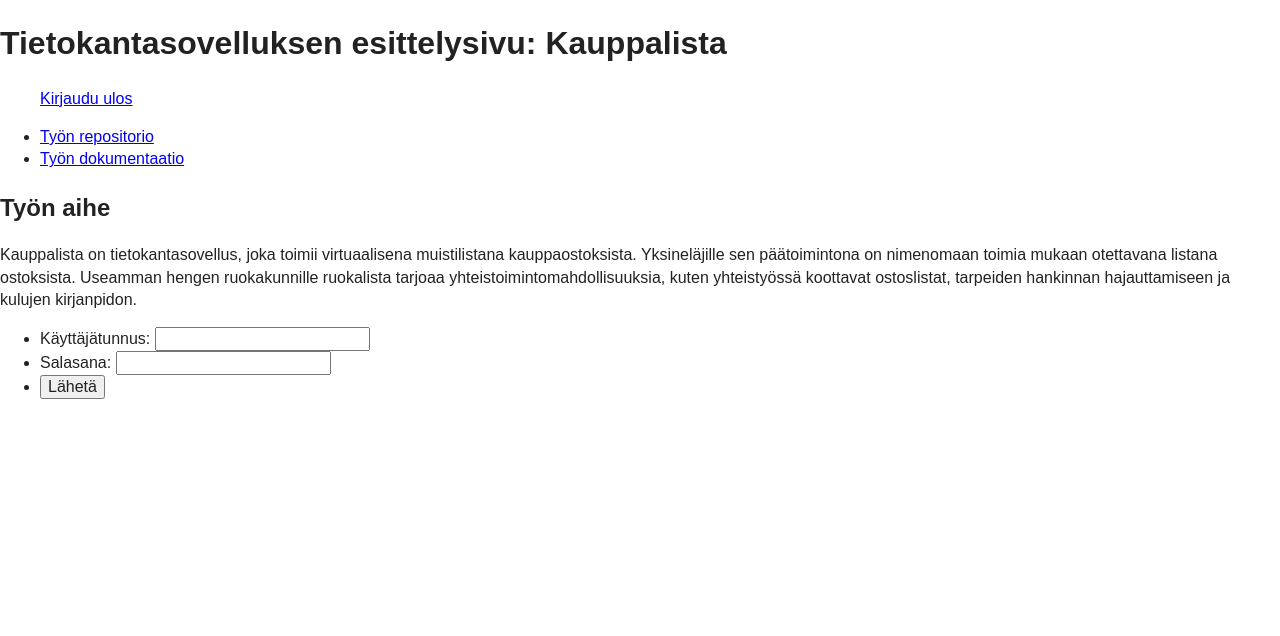
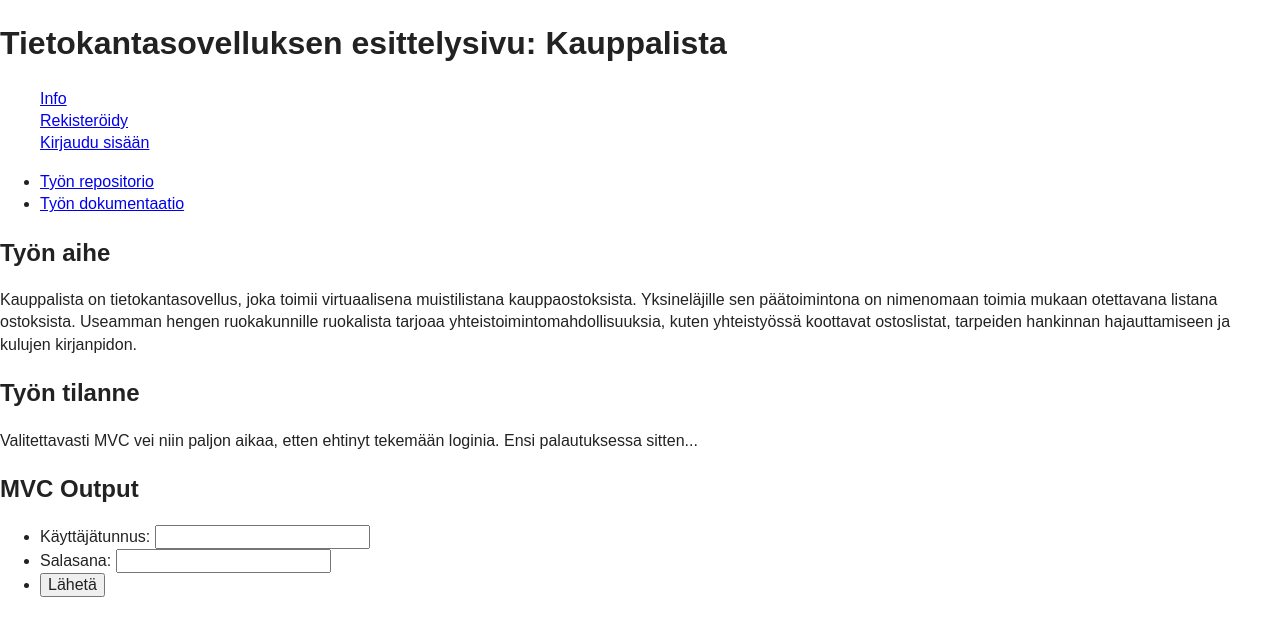
Before and after one commit to jelmnainen/kauppalista, a PHP site: page / in a window 1280 px wide. Shown: the top 636 px of the page. Run offline with PHP 8.4, Linux system fonts and the light colour scheme; data that the repository does not hold is empty; a stand-in replaces the project's code that opens the database connection; some libraries are stand-ins or nearby versions.

Commit message:
first steps at login logic

```diff
--- a/app/controllers/controllerbase.php
+++ b/app/controllers/controllerbase.php
@@ -27,7 +27,7 @@ abstract class controllerbase {
 
         $model = get_class($this) . "model";
 
-        $this->model = new $model;
+        $this->model = new $model($this->db);
 
     }
 
@@ -47,6 +47,10 @@ abstract class controllerbase {
 
         GLOBAL $CONFIG;
 
+        /*
+         * in views/$controller/$action use $output to generate view
+         * in layouts use $view to show generated output
+         */
         $view = $CONFIG["viewsdir"]
                  . get_class($this)
                  . '/' . $this->action
--- a/app/controllers/home.php
+++ b/app/controllers/home.php
@@ -7,5 +7,9 @@ class home extends controllerbase{
         $this->display($output, true);
     }
 
+    protected function login(){
+        $output = $this->model->login();
+        $this->display($output, true);
+    }
 
 }
--- a/app/core.php
+++ b/app/core.php
@@ -21,7 +21,6 @@ class core{
         require_once($CONFIG['homedir'] . 'lib/db.class.php');
         $pdo = new db($CONFIG["dbconfig"]);
         $this->db = $pdo->getConn();
-
 
         //get controller, action and params
         $this->requested_controller = $this->getRequestedControllerFromURI();
@@ -65,7 +64,7 @@ class core{
                                         "page",
                                         FILTER_SANITIZE_STRING );
 
-        if( strlen($controller) > 0 ){
+        if( strlen($controller) > 0 && $this->userIsLoggedIn() ){
 
             //if user did ask for a specific controller, get it
             if(file_exists( $CONFIG["controllerdir"]
@@ -85,7 +84,6 @@ class core{
         return "home";
 
     }
-
 
     /**
      * Gets the requested action from URL ?action=
@@ -124,4 +122,16 @@ class core{
         return $ret;
     }
 
+    private function userIsLoggedIn(){
+
+        if(isset($SESSION["user"]["name"])){
+            return TRUE;
+        } else {
+            return FALSE;
+        }
+
+
+    }
+
+
 }
--- a/app/index.php
+++ b/app/index.php
@@ -13,6 +13,7 @@
     //load core classes
     require_once('core.php');
     require_once($CONFIG["controllerdir"] . "controllerbase.php");
+    require_once($CONFIG["modelsdir"] . "modelbase.php");
 
     $core = new Core();
 
--- a/app/models/homemodel.php
+++ b/app/models/homemodel.php
@@ -6,12 +6,16 @@
  *
  * @author sanho
  */
-class homemodel {
-
+class homemodel extends modelbase {
 
     public function index(){
 
-        return array("Hei", "Kaksi", "Yksi");
+        return "";
 
     }
+
+    public function login(){
+
+        return "Login logic will be here one day!";
+    }
 }
--- /dev/null
+++ b/app/models/modelbase.php
@@ -0,0 +1,22 @@
+<?php
+
+/*
+ * To change this license header, choose License Headers in Project Properties.
+ * To change this template file, choose Tools | Templates
+ * and open the template in the editor.
+ */
+
+/**
+ * Description of modelbase
+ *
+ * @author sanho
+ */
+class modelbase {
+
+    protected $db;
+
+    public function __construct($db = NULL) {
+        $this->db = $db;
+    }
+
+}
--- a/app/nbproject/project.xml
+++ b/app/nbproject/project.xml
@@ -5,5 +5,8 @@
         <data xmlns="http://www.netbeans.org/ns/php-project/1">
             <name>Kauppalista</name>
         </data>
+        <spellchecker-wordlist xmlns="http://www.netbeans.org/ns/spellchecker-wordlist/1">
+            <word>ehtinyt</word>
+        </spellchecker-wordlist>
     </configuration>
 </project>
--- a/app/views/default_layout.php
+++ b/app/views/default_layout.php
@@ -52,6 +52,12 @@
                     Kauppalista on tietokantasovellus, joka toimii virtuaalisena muistilistana kauppaostoksista. Yksineläjille sen päätoimintona on nimenomaan toimia mukaan otettavana listana ostoksista. Useamman hengen ruokakunnille ruokalista tarjoaa yhteistoimintomahdollisuuksia, kuten yhteistyössä koottavat ostoslistat,  tarpeiden hankinnan hajauttamiseen ja kulujen kirjanpidon.
                 </p>
 
+                <h2>Työn tilanne</h2>
+                <p>Valitettavasti MVC vei niin paljon aikaa, etten ehtinyt
+                    tekemään loginia. Ensi palautuksessa sitten...</p>
+
+                <h2>MVC Output</h2>
+
                 <?php require($view); ?>
 
             </section> <!-- main -->
--- /dev/null
+++ b/app/views/home/login.php
@@ -0,0 +1,2 @@
+
+<p><?php echo $output; ?></p>
--- a/app/views/nav.php
+++ b/app/views/nav.php
@@ -4,11 +4,11 @@
         <?php
 
         //show different nav for users depending on their login status
-        $logged_in_nav =    '<li><a href="?page=home">Info</a></li>'
+        $logged_out_nav =    '<li><a href="?page=home">Info</a></li>'
                         .   '<li><a href="?page=register">Rekisteröidy</li></a>'
                         .   '<li><a href="?page=login">Kirjaudu sisään</li></a>';
 
-        $logged_out_nav =   '<li><a href="?page=logout">Kirjaudu ulos</a>';
+        $logged_in_nav  =   '<li><a href="?page=logout">Kirjaudu ulos</a>';
 
 
          if(        isset($_SESSION["user"]["logged_in"])
```
Also changed, not shown: app/controllers/shoppinglist.php (added, +20 -0 lines).
